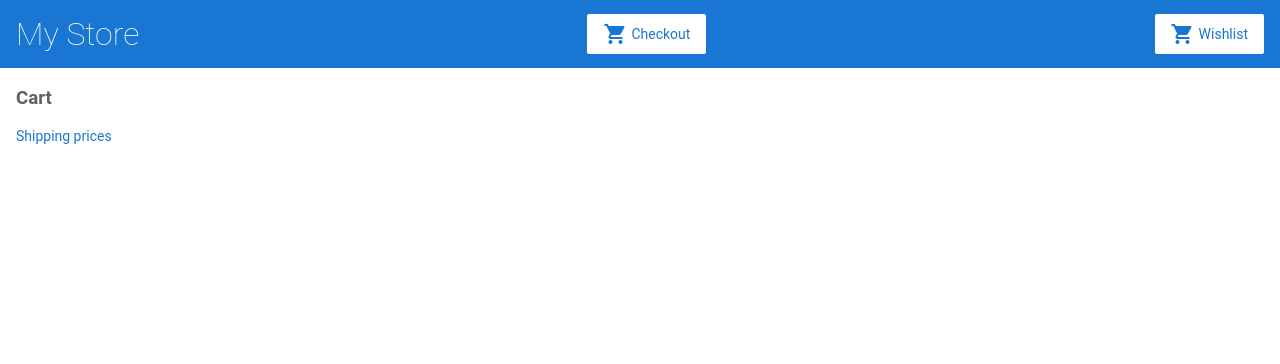
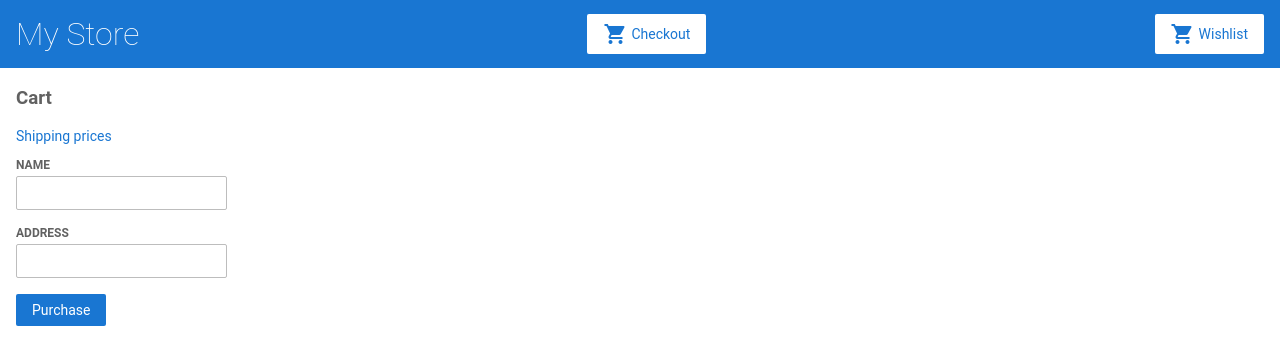
Before and after one commit to ChanksM/angular-tutorial-1, an Angular app: page /cart in a window 1280 px wide. Shown: the top 364 px of the page. Built offline with nearby package versions, Linux system fonts and the light colour scheme.

Commit message:
feat(5-form-basics): Finish form basics

```diff
--- a/src/app/app.module.ts
+++ b/src/app/app.module.ts
@@ -12,6 +12,7 @@
 import { ShippingComponent } from './shipping/shipping.component';
 import { HttpClientModule } from '@angular/common/http';
 import { WishlistComponent } from './wishlist/wishlist.component';
+import { ReactiveFormsModule } from '@angular/forms';
 
 @NgModule({
   declarations: [
@@ -34,7 +35,8 @@
       { path: 'cart', component: CartComponent},
       { path: 'shipping', component: ShippingComponent},
       { path: 'wishlist', component: WishlistComponent}
-    ])
+    ]),
+    ReactiveFormsModule
   ],
   providers: [],
   bootstrap: [AppComponent]
--- a/src/app/cart/cart.component.html
+++ b/src/app/cart/cart.component.html
@@ -10,4 +10,19 @@
 </div>
 <button
     *ngIf="items && items.length > 0"
-    (click)=clearCart()>Clear</button>
+    (click)=clearCart()>Clear
+</button>
+
+<form [formGroup]="checkedForm" (ngSubmit)="onSubmit(checkedForm.value)">
+    <div>
+        <label for="name">Name</label>
+        <input id="name" type='text' formControlName="name">
+    </div>
+
+    <div>
+        <label for="address">Address</label>
+        <input id="address" type="text" formControlName="address">
+    </div>
+
+    <button class="button" type="submit">Purchase</button>
+</form>
--- a/src/app/cart/cart.component.ts
+++ b/src/app/cart/cart.component.ts
@@ -1,5 +1,6 @@
 import { CartService } from './../cart.service';
 import { Component, OnInit } from '@angular/core';
+import { FormBuilder } from '@angular/forms';
 
 @Component({
     selector: 'app-cart',
@@ -9,8 +10,13 @@
 
 export class CartComponent implements OnInit {
     items;
-    constructor(private cartService: CartService) {
+    checkedForm;
+    constructor(private cartService: CartService, private formBuilder: FormBuilder) {
         this.items = this.cartService.getItems();
+        this.checkedForm = formBuilder.group( {
+            name: '',
+            address: ''
+        });
     }
 
     ngOnInit() { }
@@ -23,4 +29,9 @@
         this.cartService.clearCart();
         this.items = this.cartService.getItems();
     }
+
+    onSubmit(value) {
+        console.log(value);
+        this.checkedForm.reset();
+    }
 }
```
